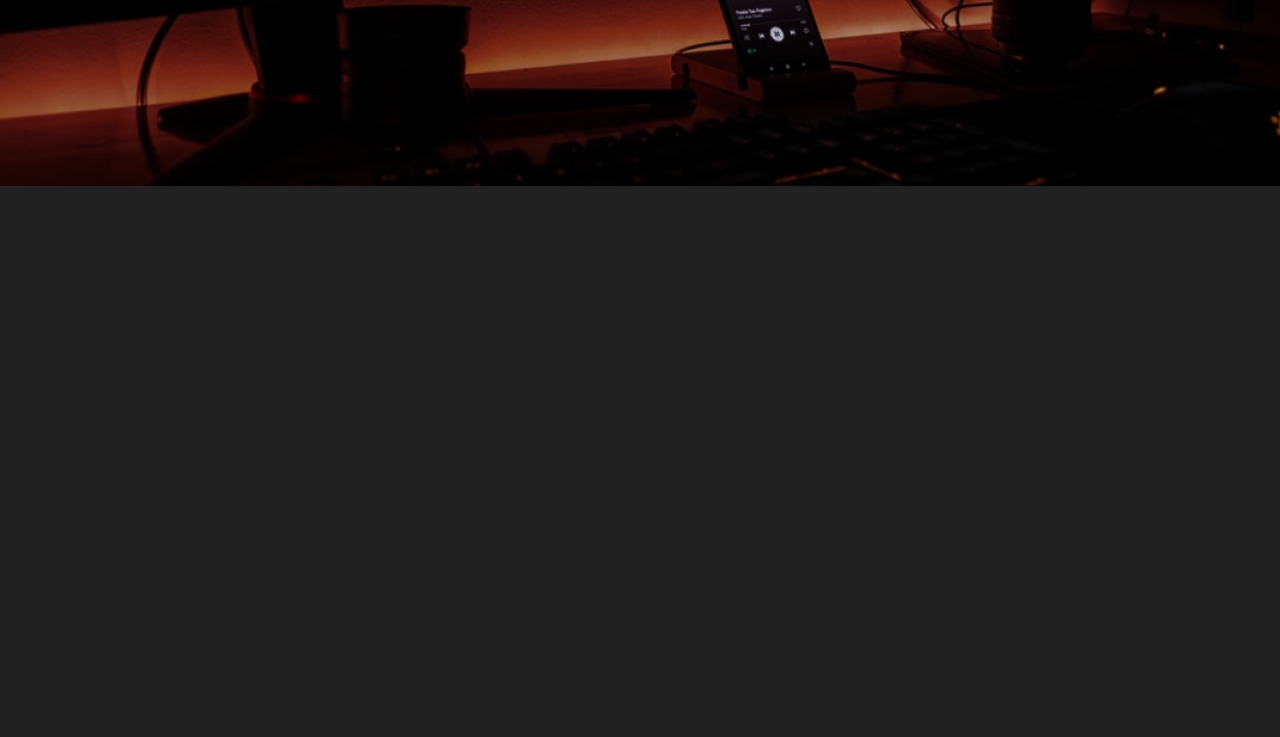
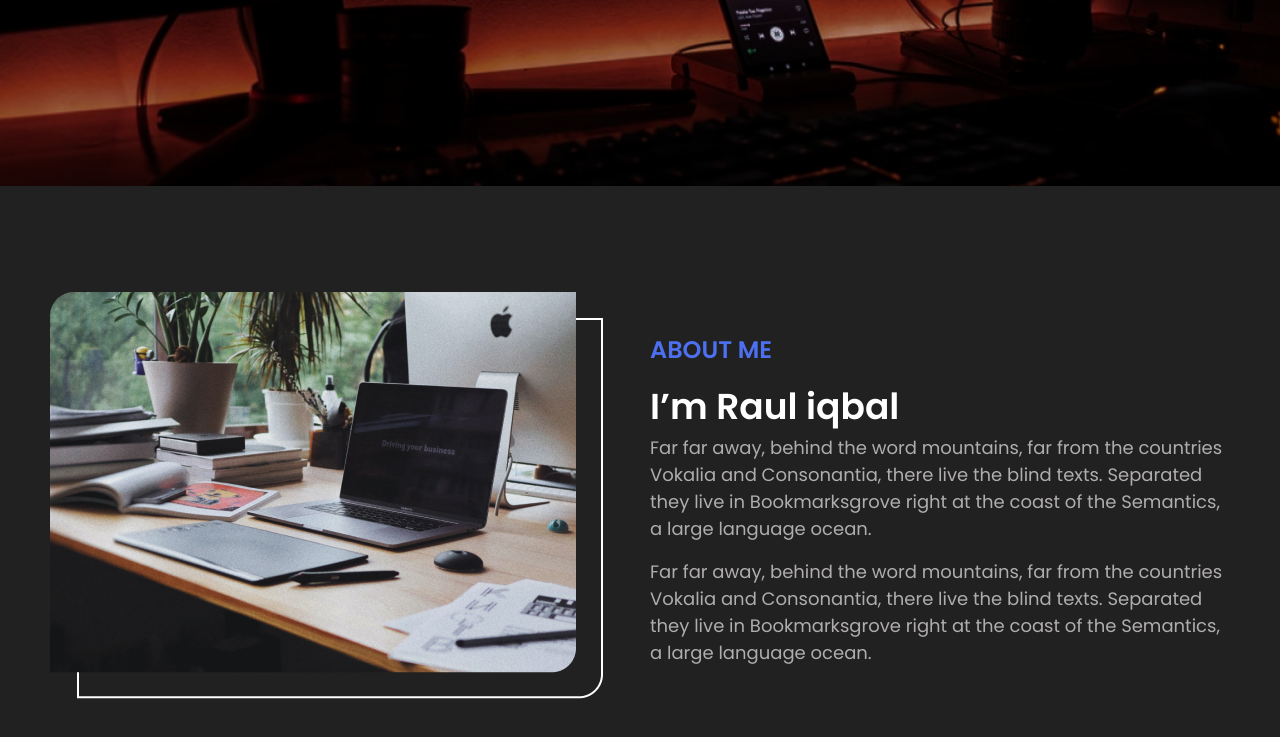
Before and after one commit to frontendoniyorbek/profile-figma, a plain HTML site: page index.html in a window 1280 px wide. Shown: the part 527-1264 px from the top of the page. Before the commit the page ends 800 px from the top, so only its background shows below. Drawn offline with nearby package versions, Linux system fonts and the light colour scheme.

Commit message:
add about-me

```diff
--- a/css/styles.css
+++ b/css/styles.css
@@ -22,7 +22,7 @@ body {
 	font-family: 'Poppins', serif;
 	font-weight: 400;
 	font-size: 18px;
-	line-height: 27px;
+	line-height: 1.5;
 	letter-spacing: 0%;
 	color: #b0adad;
 	background-color: #212121;
@@ -178,3 +178,48 @@ body {
 }
 
 /* HERO END*/
+
+.main-content {
+	padding-top: 60px;
+	padding-bottom: 60px;
+}
+
+.about-me {
+	padding-top: 46px;
+}
+
+.about-me-continer {
+	display: flex;
+	justify-content: space-between;
+	align-items: center;
+}
+
+.about-me-img {
+	width: 553px;
+}
+
+.about-me-info {
+	max-width: 580px;
+	width: 100%;
+}
+
+.about-me-title3 {
+	color: #4c70ef;
+	font-weight: 600;
+	font-size: 24px;
+	line-height: 1.5;
+	letter-spacing: 10%;
+	margin-bottom: 12px;
+}
+
+.about-me-title {
+	font-weight: 600;
+	font-size: 36px;
+	line-height: 1.5;
+	letter-spacing: 0%;
+	color: #fff;
+}
+
+.about-me-text:not(:last-child) {
+	margin-bottom: 16px;
+}
--- a/index.html
+++ b/index.html
@@ -69,6 +69,28 @@
 			</section>
 		</div>
 
+		<main class="main-content">
+			<section class="about-me">
+				<div class="container about-me-continer">
+					<div class="about-me-img">
+						<img src="images/about-me/about-image.png" alt="about-image" />
+					</div>
+					<div class="about-me-info">
+						<h3 class="about-me-title3">ABOUT ME</h3>
+						<h2 class="about-me-title">I’m Raul iqbal</h2>
+						<p class="about-me-text">
+							Far far away, behind the word mountains, far from the countries Vokalia and Consonantia, there live the blind texts.
+							Separated they live in Bookmarksgrove right at the coast of the Semantics, a large language ocean.
+						</p>
+						<p class="about-me-text">
+							Far far away, behind the word mountains, far from the countries Vokalia and Consonantia, there live the blind texts.
+							Separated they live in Bookmarksgrove right at the coast of the Semantics, a large language ocean.
+						</p>
+					</div>
+				</div>
+			</section>
+		</main>
+
 		<!-- JS -->
 		<script src="https://unpkg.com/aos@2.3.1/dist/aos.js"></script>
 		<script>
```
Also changed, not shown: images/about-me/about-image.png (added), 1 other file.
